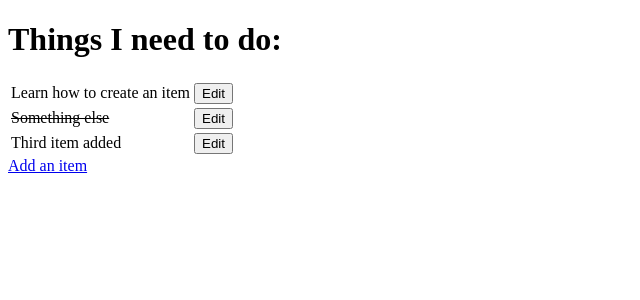
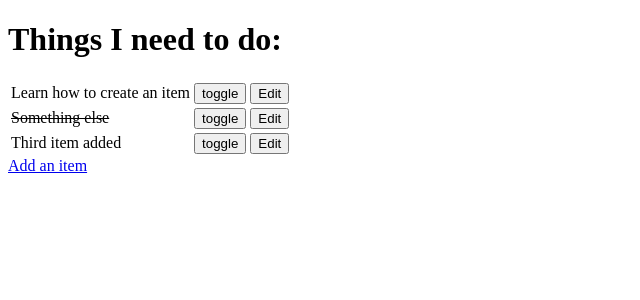
Before and after one commit to Ty-Thetravelguy/fsf-hello-django, a Django app: page / in a window 1280 px wide. Shown: the top 300 px of the page, without its empty margins (0-640 px from the left). Run offline with Django 3.2, Linux system fonts and the light colour scheme; data comes from the database, SQL or seed files in the repository; both versions use the stored data as it was after the commit.

Commit message:
add toggle and functionality

```diff
--- a/django_todo/urls.py
+++ b/django_todo/urls.py
@@ -15,11 +15,12 @@ Including another URLconf
 """
 from django.contrib import admin
 from django.urls import path
-from todo.views import get_todo_list, add_item, edit_item
+from todo import views
 
 urlpatterns = [
     path('admin/', admin.site.urls),
-    path('', get_todo_list, name='get_todo_list'),
-    path('add', add_item, name='add'),
-    path('edit/<item_id>', edit_item, name='edit')
+    path('', views.get_todo_list, name='get_todo_list'),
+    path('add', views.add_item, name='add'),
+    path('edit/<item_id>', views.edit_item, name='edit'),
+    path('toggle/<item_id>', views.toggle_item, name='toggle'),
 ]
--- a/todo/templates/todo/todo_list.html
+++ b/todo/templates/todo/todo_list.html
@@ -16,6 +16,11 @@
                     <td>{{ item.name }}</td>
                 {% endif %}
                 <td>
+                    <a href="/toggle/{{ item.id }}">
+                        <button>toggle</button>
+                    </a>
+                </td>
+                <td>
                     <a href="/edit/{{ item.id }}">
                         <button>Edit</button>
                     </a>
--- a/todo/views.py
+++ b/todo/views.py
@@ -36,3 +36,10 @@ def edit_item(request, item_id):
         'form' : form
     }
     return render(request, 'todo/edit_item.html', context)
+
+
+def toggle_item(request, item_id):
+    item = get_object_or_404(Item, id=item_id)
+    item.done = not item.done
+    item.save()
+    return redirect('get_todo_list')
```
Also changed, not shown: db.sqlite3.
